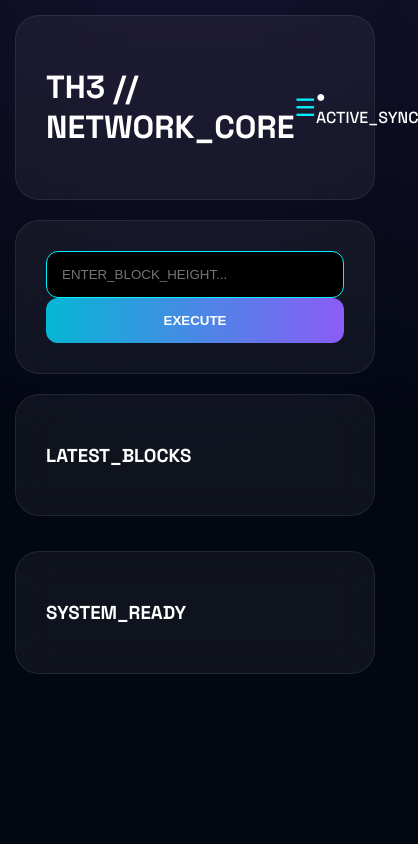
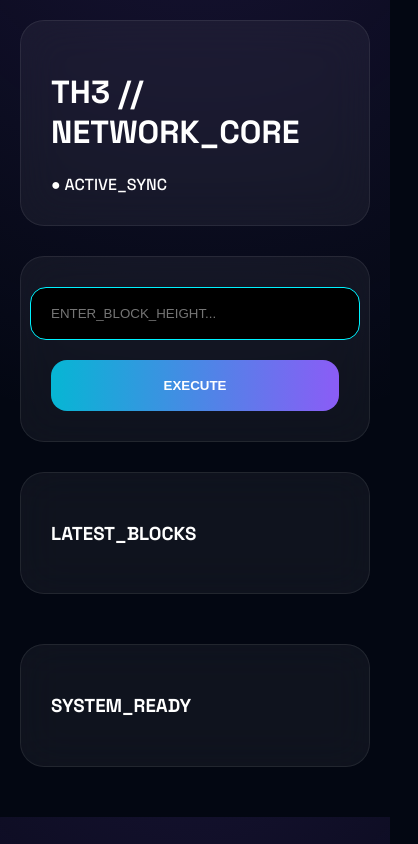
Before and after one commit to mathyias/TH3ExplorerPage, a website: page index.html in a window 390 px wide. Shown: the whole page, 418 px wide, since content can reach past the window. Drawn offline with Linux system fonts and the light colour scheme; no server answers.

Commit message:
liquid explorer v3 responsive mobile v1.2

```diff
--- a/index.html
+++ b/index.html
@@ -1,3 +1,5 @@
+<!DOCTYPE html>
+<html lang="pl">
 <head>
     <meta charset="UTF-8">
     <meta name="viewport" content="width=device-width, initial-scale=1.0">
@@ -5,15 +7,10 @@
     <link rel="stylesheet" href="style.css">
 </head>
 <body>
+
 <div class="main-container">
-    <header class="glass-box header-flex">
+    <header class="glass-box">
         <h1>TH3 // NETWORK_CORE</h1>
-        <div class="hamburger" onclick="toggleMenu()">☰</div>
-        <nav id="navMenu">
-            <a href="#">DASHBOARD</a>
-            <a href="#">EXPLORER</a>
-            <a href="#">NODES</a>
-        </nav>
         <div class="status-pill">● ACTIVE_SYNC</div>
     </header>
 
--- a/style.css
+++ b/style.css
@@ -11,29 +11,27 @@ body {
     background-image: radial-gradient(circle at 50% -20%, rgba(139, 92, 246, 0.15) 0%, transparent 60%);
     color: #fff;
     font-family: 'Space Grotesk', sans-serif;
-    margin: 0; padding: 40px;
+    margin: 0; padding: 60px 20px;
     display: flex; justify-content: center;
 }
 
-.main-container { width: 100%; max-width: 1200px; }
+.main-container { width: 100%; max-width: 1000px; }
 
 .glass-box {
     background: var(--panel);
     backdrop-filter: blur(20px);
     border: 1px solid rgba(255, 255, 255, 0.08);
     padding: 30px; border-radius: 24px;
-    margin-bottom: 20px;
+    margin-bottom: 30px;
 }
 
-/* Header & Menu */
-.header-flex { display: flex; justify-content: space-between; align-items: center; }
-.hamburger { display: none; cursor: pointer; font-size: 24px; color: var(--neon); }
-#navMenu { display: flex; gap: 20px; }
-#navMenu a { color: #fff; text-decoration: none; font-size: 12px; font-weight: bold; }
+/* Układ */
+.grid-layout { display: grid; grid-template-columns: 350px 1fr; gap: 40px; }
+.search-bar { display: flex; gap: 20px; align-items: center; }
 
-.grid-layout { display: grid; grid-template-columns: 350px 1fr; gap: 30px; }
-input { background: #000; border: 1px solid var(--neon); color: var(--neon); padding: 15px; border-radius: 12px; width: 250px; }
-button { background: linear-gradient(90deg, #06b6d4, #8b5cf6); color: white; border: none; padding: 15px 30px; border-radius: 12px; font-weight: bold; cursor: pointer; }
+/* Elementy */
+input { background: #000; border: 1px solid var(--neon); color: var(--neon); padding: 18px 20px; border-radius: 16px; width: 100%; }
+button { background: linear-gradient(90deg, #06b6d4, #8b5cf6); color: white; border: none; padding: 18px 40px; border-radius: 16px; font-weight: bold; cursor: pointer; }
 
 .block-item { padding: 15px; border-bottom: 1px solid rgba(255,255,255,0.05); cursor: pointer; transition: 0.3s; }
 .block-item:hover { background: rgba(0, 229, 255, 0.05); border-left: 3px solid var(--neon); }
@@ -43,18 +41,10 @@ button { background: linear-gradient(90deg, #06b6d4, #8b5cf6); color: white; bor
 .label { color: rgba(255,255,255,0.5); font-size: 12px; width: 30%; }
 .value { color: var(--neon); font-family: monospace; font-size: 14px; }
 
-/* Mobilna responsywność */
+/* Responsywność */
 @media (max-width: 768px) {
-    body { padding: 15px; }
-    .grid-layout { grid-template-columns: 1fr; gap: 15px; }
-    .hamburger { display: block; }
-    #navMenu {
-        display: none; flex-direction: column;
-        background: #000; padding: 20px; border-radius: 15px;
-        position: absolute; top: 100px; left: 15px; right: 15px;
-        border: 1px solid var(--neon); z-index: 100;
-    }
-    #navMenu.active { display: flex; }
-    input { width: 100%; box-sizing: border-box; }
+    body { padding: 20px; }
+    .grid-layout { grid-template-columns: 1fr; gap: 20px; }
+    .search-bar { flex-direction: column; }
     button { width: 100%; }
 }
```
